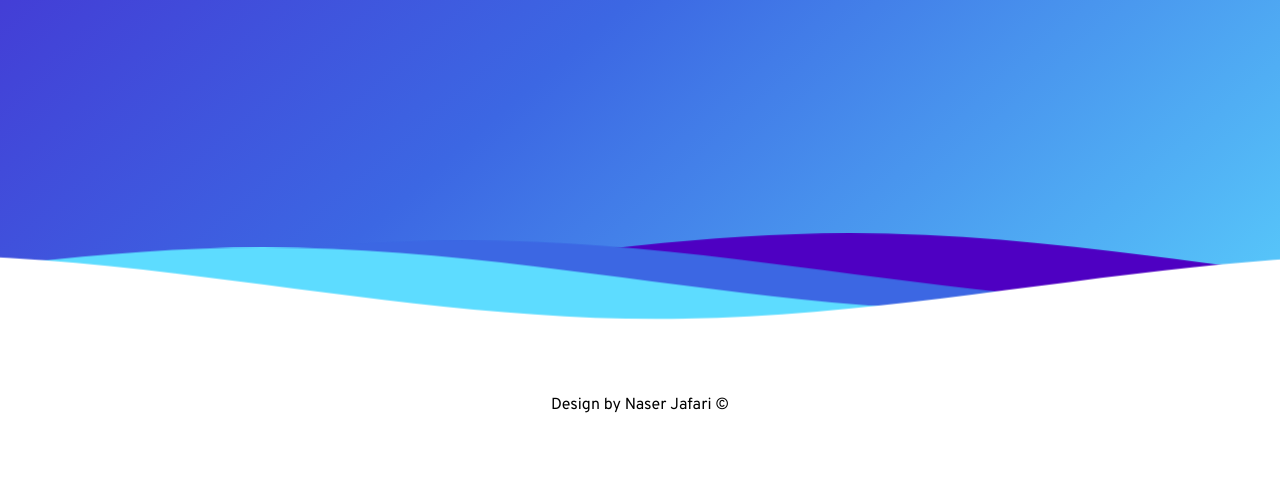
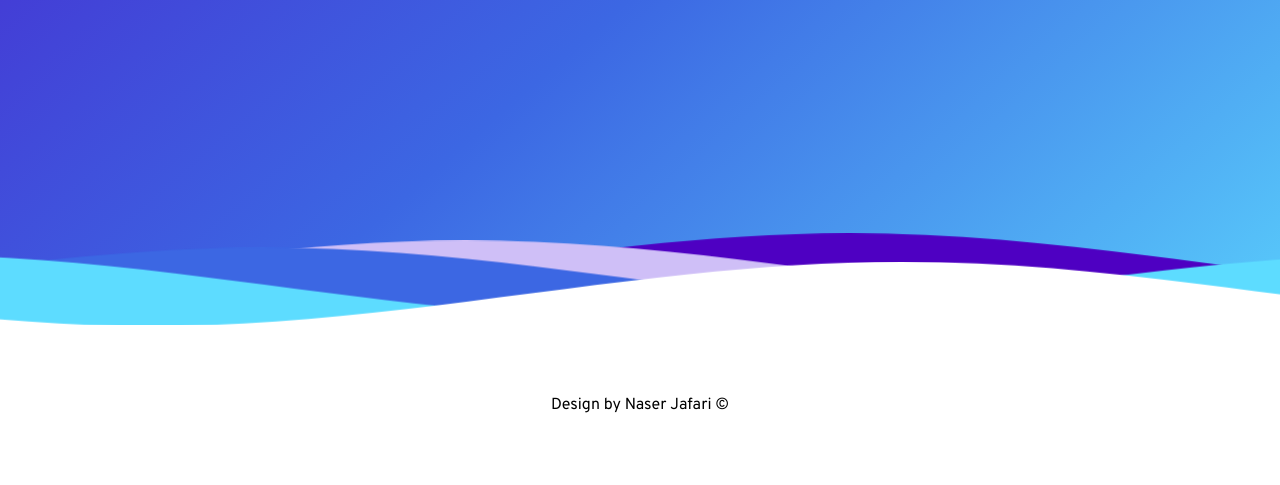
Before and after one commit to NASIdude/MINIcrud, a PHP site: page /MINIcrud/home.php in a window 1280 px wide. Shown: the part 2934-3419 px from the top of the page. Run offline with PHP 8.4, Linux system fonts and the light colour scheme; some libraries are stand-ins or nearby versions.

Commit message:
includes
header en footer includen

```diff
--- a/includes/footer.php
+++ b/includes/footer.php
@@ -60,9 +60,10 @@
                  </defs>
                     <g class="parallax">
                         <use xlink:href="#gentle-wave" x="48" y="0" fill="rgba(78, 0, 194" />
-                        <use xlink:href="#gentle-wave" x="48" y="2" fill="rgba(60, 103, 227)" />
-                        <use xlink:href="#gentle-wave" x="48" y="4" fill="rgba(93, 220, 255)" />
-                        <use xlink:href="#gentle-wave" x="48" y="6" fill="#fff" />
+                        <use xlink:href="#gentle-wave" x="48" y="2" fill="#CFBFF7" />
+                        <use xlink:href="#gentle-wave" x="48" y="4" fill="rgba(60, 103, 227)" />
+                        <use xlink:href="#gentle-wave" x="48" y="6" fill="rgba(93, 220, 255)" />
+                        <use xlink:href="#gentle-wave" x="48" y="8" fill="#fff" />
                     </g>
                 </svg>
             </div>
--- a/includes/header.php
+++ b/includes/header.php
@@ -15,11 +15,10 @@
     <header>
         <nav id="navbar">
             <ul>
-                <li><a href="https://github.com/" target="_blank">Github</a></li>
-                <li><a href="https://www.minecraft.net/nl-nl"  target="_blank">Minecraft</a></li>
-                <li><a href="https://www.nintendo.nl/#" target="_blank">Nintendo</a></li>
-                <li><a href="https://www.w3schools.com//" target="_blank">W3Schools</a></li>
-                <li><a href=""></a></li>
+                <li><a href="http://localhost/MINIcrud/">Home</a></li>
+                <li><a href="http://localhost/MINIcrud/menu.php">Menu</a></li>
+                <li><a href="https://www.nintendo.nl/#">Nintendo</a></li>
+                <li><a href="https://www.w3schools.com//">W3Schools</a></li>
             </ul>
         </nav>
     </header>
```
